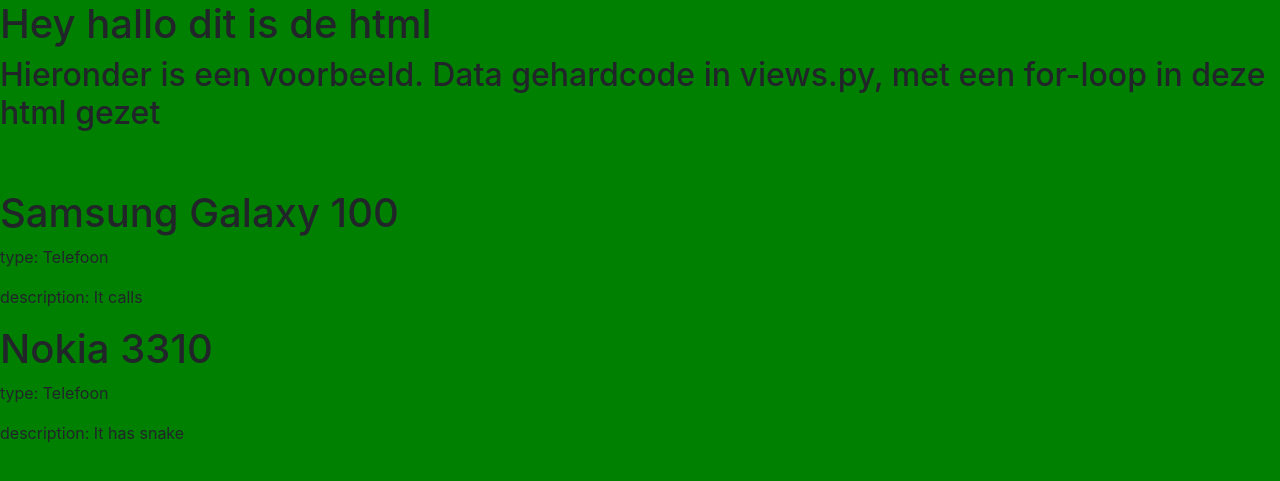
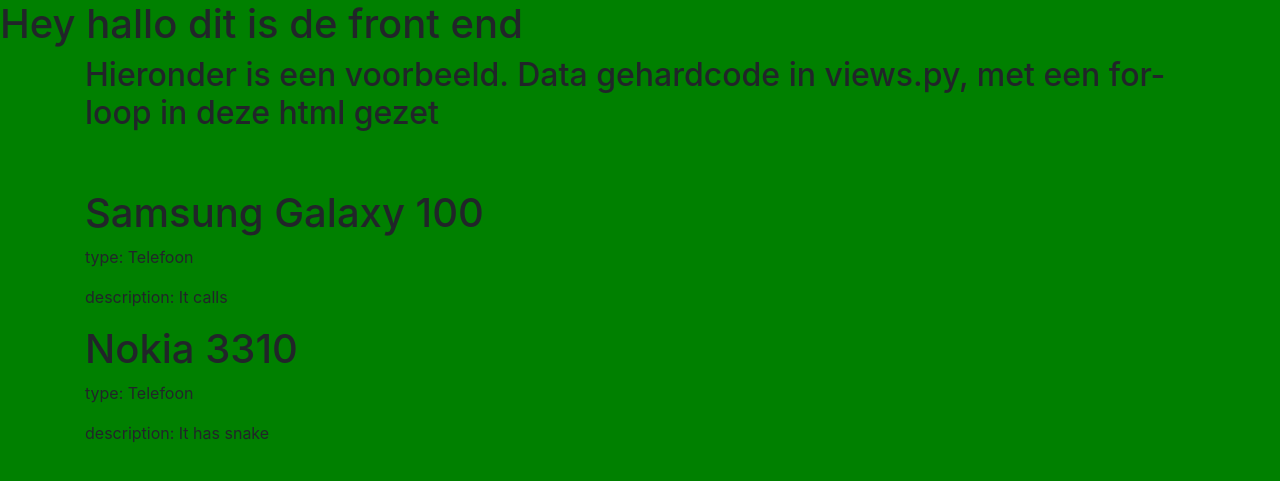
Before and after one commit to AlexZoutewelle/DeptML, a Django app: page /inventory/ in a window 1280 px wide. Shown: the top 481 px of the page. Run offline with Django 3.2, Linux system fonts and the light colour scheme; some libraries are stand-ins or nearby versions.

Commit message:
Example code

```diff
--- /dev/null
+++ b/DeptML/InventoryShop/static/InventoryShop/main.css
@@ -0,0 +1,3 @@
+body {
+    background-color: green;
+}
--- a/DeptML/InventoryShop/templates/InventoryShop/baselayout.html
+++ b/DeptML/InventoryShop/templates/InventoryShop/baselayout.html
@@ -1,3 +1,6 @@
+{% load static %}
+
+
 <!DOCTYPE html>
 <html lang="en">
 <head>
@@ -8,19 +11,17 @@
     <!-- Bootstrap CSS -->
     <link rel="stylesheet" href="https://stackpath.bootstrapcdn.com/bootstrap/4.3.1/css/bootstrap.min.css" integrity="sha384-ggOyR0iXCbMQv3Xipma34MD+dH/1fQ784/j6cY/iJTQUOhcWr7x9JvoRxT2MZw1T" crossorigin="anonymous">
 
+    <link rel="stylesheet" type="text/css" href="{% static 'InventoryShop/main.css' %}">
     <title>Title</title>
-    <style>
-            body {
-            background-color: green;
-            }
 
-    </style>
 </head>
 <body>
-    <h1>Hey hallo dit is de html </h1>
+    <h1>Hey hallo dit is de front end </h1>
+    <div class="container">
+        {% block content %}
+        {% endblock %}
+    </div>
 
-    {% block content %}
-    {% endblock %}
 
     <!-- Optional JavaScript -->
     <!-- jQuery first, then Popper.js, then Bootstrap JS -->
--- a/DeptML/InventoryShop/views.py
+++ b/DeptML/InventoryShop/views.py
@@ -1,4 +1,6 @@
 from django.shortcuts import render
+from .models import Product
+
 
 # Create your views here.
 
```
Also changed, not shown: DeptML/InventoryShop/migrations/0001_initial.py (added), DeptML/db.sqlite3.
